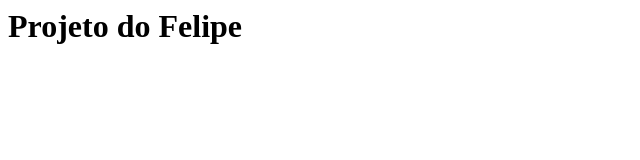
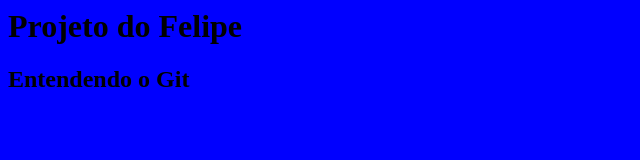
Before and after one commit to felipeseolin/curso-git, a plain HTML site: page index.html in a window 1280 px wide. Shown: the whole page, without its empty margins (0-640 px from the left). Drawn offline with Linux system fonts and the light colour scheme.

Commit message:
Inicio do Design

```diff
--- /dev/null
+++ b/estilo.css
@@ -0,0 +1,3 @@
+body {
+	background-color: blue;
+}
--- a/index.html
+++ b/index.html
@@ -1,7 +1,9 @@
 <html>
 	<head>
+		<link rel="stylesheet" href="estilo.css">
 	</head>
 	<body>
 		<h1>Projeto do Felipe</h1>
+		<h2>Entendendo o Git</h2>
 	</body>
 </html>
```
